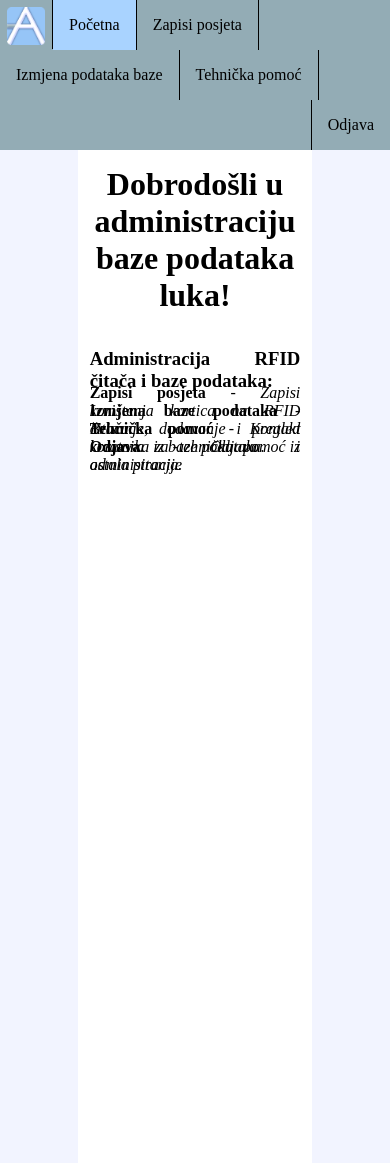
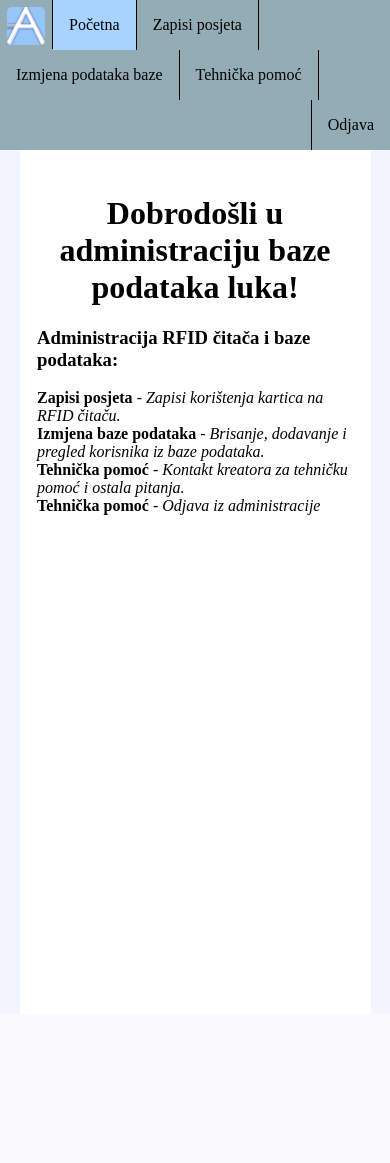
Before and after one commit to SaricLuka/projects, a PHP site: page /main.php in a window 390 px wide. After the commit the page ends 515 px from the top, so only its background shows below. Run offline with PHP 8.4, Linux system fonts and the light colour scheme; a user stored in the database is signed in.

Commit message:
Minor changes to interface and functionality.

```diff
--- a/RFIDAccessSystem/Zavrsni/izgled-css/izgled.css
+++ b/RFIDAccessSystem/Zavrsni/izgled-css/izgled.css
@@ -1,22 +1,21 @@
-.div1{
-    background-color: white;
-    position: absolute;
-    width: 60%;
-    height: 120vh;
-    left: 20%;
-}
 body{
+    min-height: 100vh;
     margin: 0;
     font-family: Bahnschrift;
     background-color:#F2F4FF;
 
 }
+.div1{
+    background-color: white;
+    width: 60%;
+    margin-left: 20%;
+    min-height: 100vh;
+    padding-top: 20px;
+}
+
 h3,p{
-    position: absolute;
-    margin-top: 5%;
     margin-left:5%;
     margin-right:5%;
-    text-align:justify;
 }
 .dobro{
     text-align: center;
@@ -25,3 +24,20 @@ h3,p{
 .naslov{
     text-align: center;
 }
+.podnaslov{
+    margin-bottom: 5%;
+}
+
+@media (max-width: 768px) {
+    .div1 {
+        width: 80%;
+        margin-left: 10%;
+    }
+}
+
+@media (max-width: 480px) {
+    .div1 {
+        width: 90%;
+        margin-left: 5%;
+    }
+}
--- a/RFIDAccessSystem/Zavrsni/main.php
+++ b/RFIDAccessSystem/Zavrsni/main.php
@@ -32,11 +32,11 @@
         <?php
             echo "<h1 class='dobro'>Dobrodošli u administraciju baze podataka " . $username . "!</h1>"
         ?>
-        <h3>Administracija RFID čitača i baze podataka:</h3><br><br>
-        <p><b>Zapisi posjeta</b> - <i>Zapisi korištenja kartica na RFID čitaču.</i></p><br>
-        <p><b>Izmjena baze podataka</b> - <i>Brisanje, dodavanje i pregled korisnika iz baze podataka.</i></p><br>
-        <p><b>Tehnička pomoć</b> - <i>Kontakt kreatora za tehničku pomoć i ostala pitanja.</i></p><br>
-        <p><b>Odjava</b> - <i>Odjava iz administracije</i></p><br>
+        <h3 class="podnaslov">Administracija RFID čitača i baze podataka:</h3>
+        <p><b>Zapisi posjeta</b> - <i>Zapisi korištenja kartica na RFID čitaču.</i><br>
+        <b>Izmjena baze podataka</b> - <i>Brisanje, dodavanje i pregled korisnika iz baze podataka.</i><br>
+        <b>Tehnička pomoć</b> - <i>Kontakt kreatora za tehničku pomoć i ostala pitanja.</i><br>
+        <b>Tehnička pomoć</b> - <i>Odjava iz administracije</i><br></p>
     </div>
 </body>
 </html>
```
Also changed, not shown: RFIDAccessSystem/Zavrsni/izgled-css/tablica.css (+27 -1 lines), RFIDAccessSystem/Zavrsni/izmjena.php (+21 -4 lines), RFIDAccessSystem/Zavrsni/login.php (+12 -15 lines), RFIDAccessSystem/Zavrsni/promjena.php (+11 -3 lines), RFIDAccessSystem/Zavrsni/tehnickapomoc.php (+7 -5 lines).
